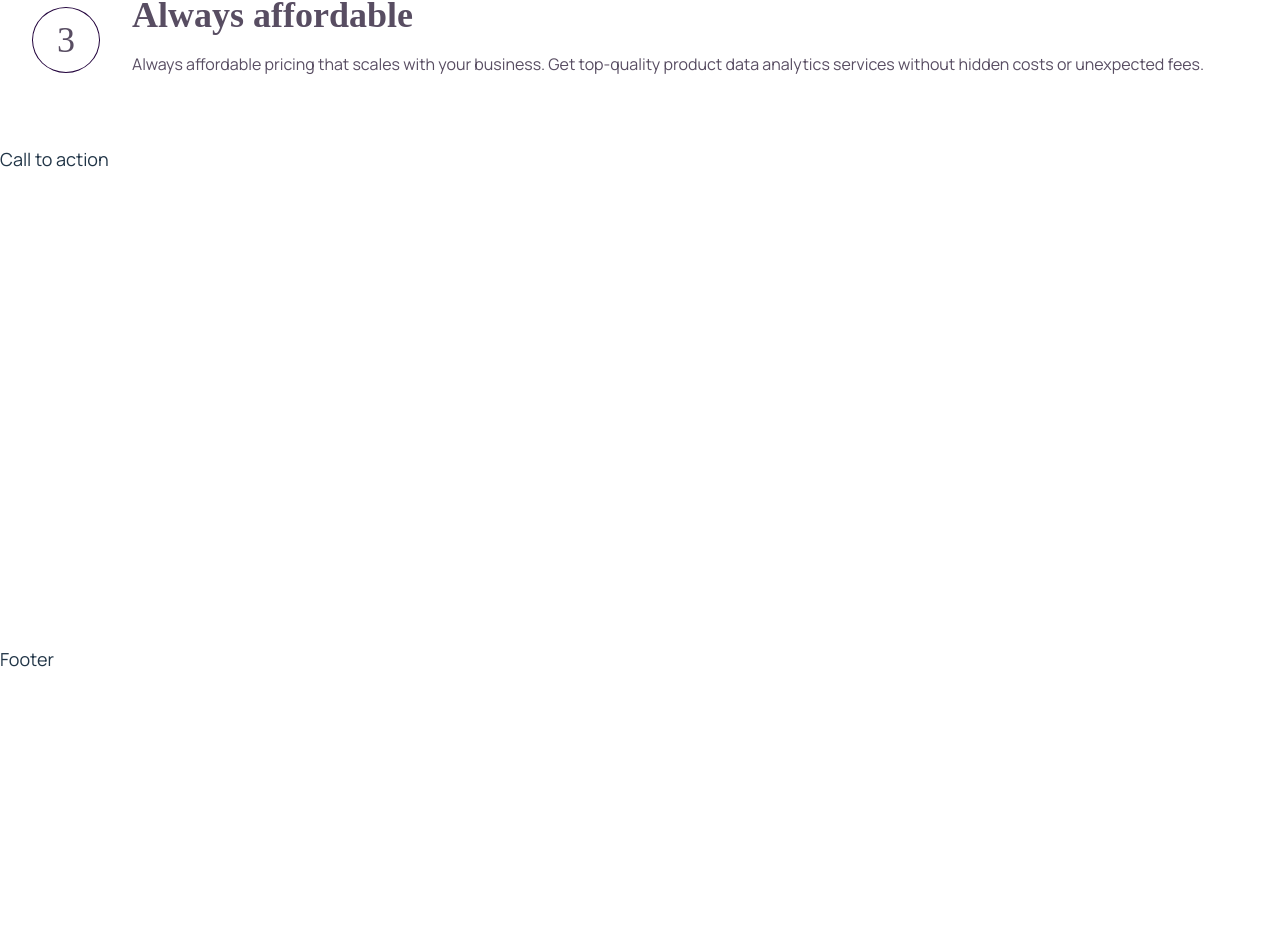
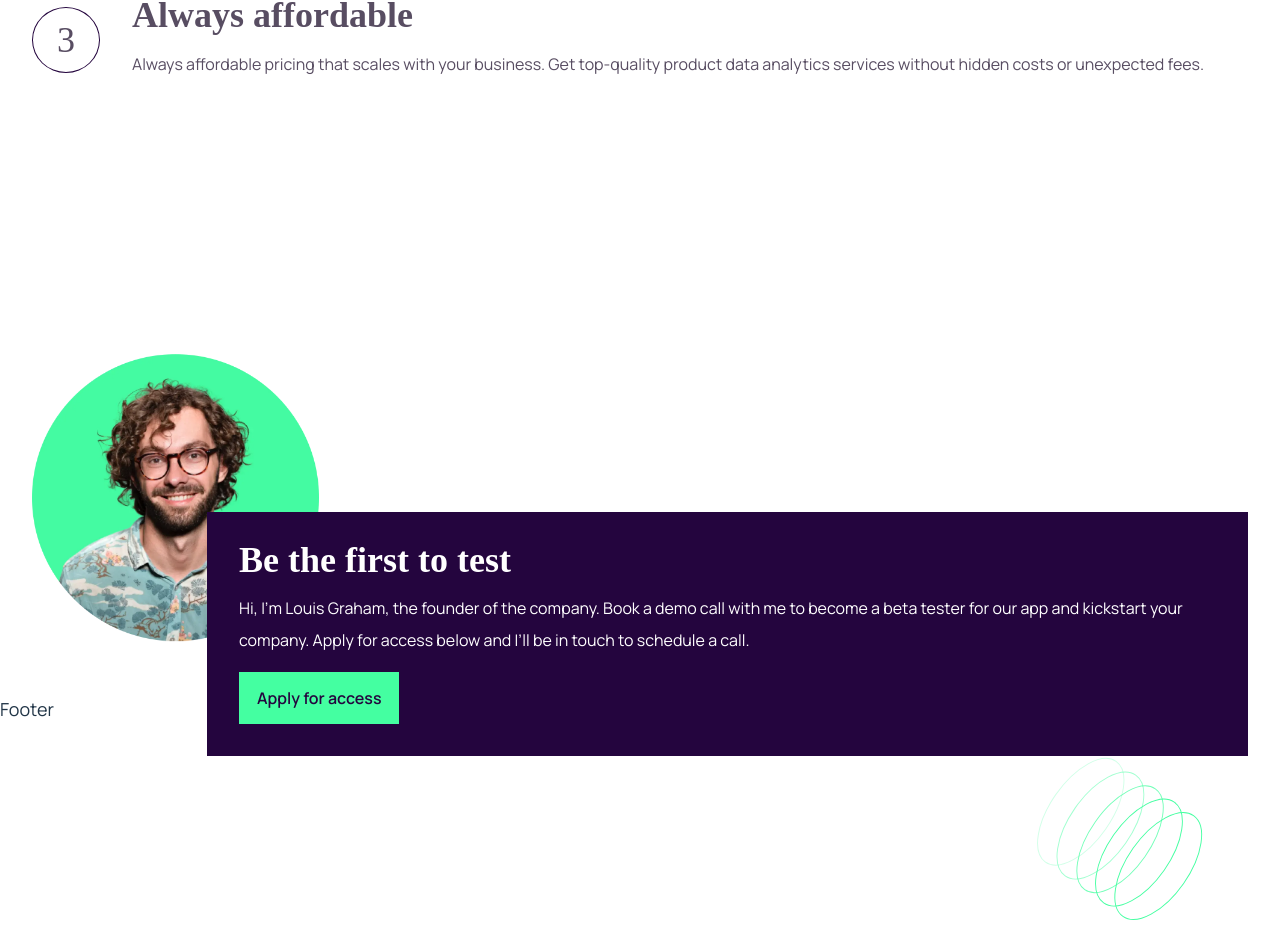
Before and after one commit to oniasfilho/workit-ui, a React (Vite) app: page / in a window 1280 px wide. Shown: the part 1230-2170 px from the top of the page. Built offline with nearby package versions, Linux system fonts and the light colour scheme.

Commit message:
starts working on CTA section

```diff
--- a/src/components/CallToAction/CallToAction.css
+++ b/src/components/CallToAction/CallToAction.css
@@ -0,0 +1,82 @@
+.call-to-action-section {
+  display: flex;
+  position: relative;
+  flex-direction: column;
+  color: var(--color-dark-gray);
+  font-size: var(--font-size-sm);
+}
+
+.founder-image {
+  background: url("../../assets/images/image-founder.webp");
+  background-size: contain;
+  background-repeat: no-repeat;
+  aspect-ratio: 16 / 9;
+  background-position: center;
+  transform: translateY(20%);
+  height: 287px;
+  width: 100%;
+}
+
+.cta-content {
+  z-index: 1;
+  display: flex;
+  flex-direction: column;
+  justify-content: center;
+  align-items: center;
+  gap: 1rem;
+  background: var(--color-primary);
+  color: var(--color-white);
+  padding: var(--standard-padding);
+}
+
+.cta-title {
+  font-family: var(--font-heading);
+  font-size: var(--font-size-md);
+  font-weight: var(--font-weight-semi-bold);
+}
+
+.cta-description {
+  text-align: center;
+}
+
+.cta-button {
+  max-width: 172px;
+  padding: 0.5rem 1rem;
+}
+
+@media (min-width: 768px) {
+  .call-to-action-section {
+    padding: var(--standard-padding);
+    position: relative;
+  }
+  .founder-image {
+    background-position: left;
+    transform: translateY(45%);
+  }
+
+  .cta-content {
+    margin-left: 175px;
+    align-items: start;
+  }
+
+  .cta-description {
+    text-align: left;
+  }
+
+  .cta-content::before,
+  .cta-content::after {
+    content: "";
+    position: absolute;
+    background-size: contain;
+    background-repeat: no-repeat;
+  }
+
+  .cta-content::before {
+    background-image: url("../../assets/images/bg-pattern-3.svg");
+    height: 200px;
+    width: 200px;
+    bottom: -350px;
+    right: 60px;
+    transform: translateY(-50%);
+  }
+}
--- a/src/components/CallToAction/CallToAction.tsx
+++ b/src/components/CallToAction/CallToAction.tsx
@@ -1,7 +1,23 @@
 import "./CallToAction.css";
 
 const CallToAction = () => {
-  return <section className="call-to-action-section">Call to action</section>;
+  return (
+    <section className="call-to-action-section">
+      <div className="founder-image"></div>
+      <div className="cta-content">
+        <div className="cta-title">Be the first to test</div>
+        <div className="cta-description">
+          Hi, I'm Louis Graham, the founder of the company. Book a demo call
+          with me to become a beta tester for our app and kickstart your
+          company. Apply for access below and I’ll be in touch to schedule a
+          call.
+        </div>
+        <div className="cta-button button-primary">
+          Apply for access
+        </div>
+      </div>
+    </section>
+  );
 };
 
 export default CallToAction;
--- a/src/index.css
+++ b/src/index.css
@@ -146,7 +146,7 @@ body {
 .home-wrapper {
   display: grid;
   min-height: 100vh;
-  grid-template-rows: auto 500px 500px 500px 500px;
+  grid-template-rows: auto auto 500px 500px 500px;
   background-color: var(--color-white);
 }
 
```
